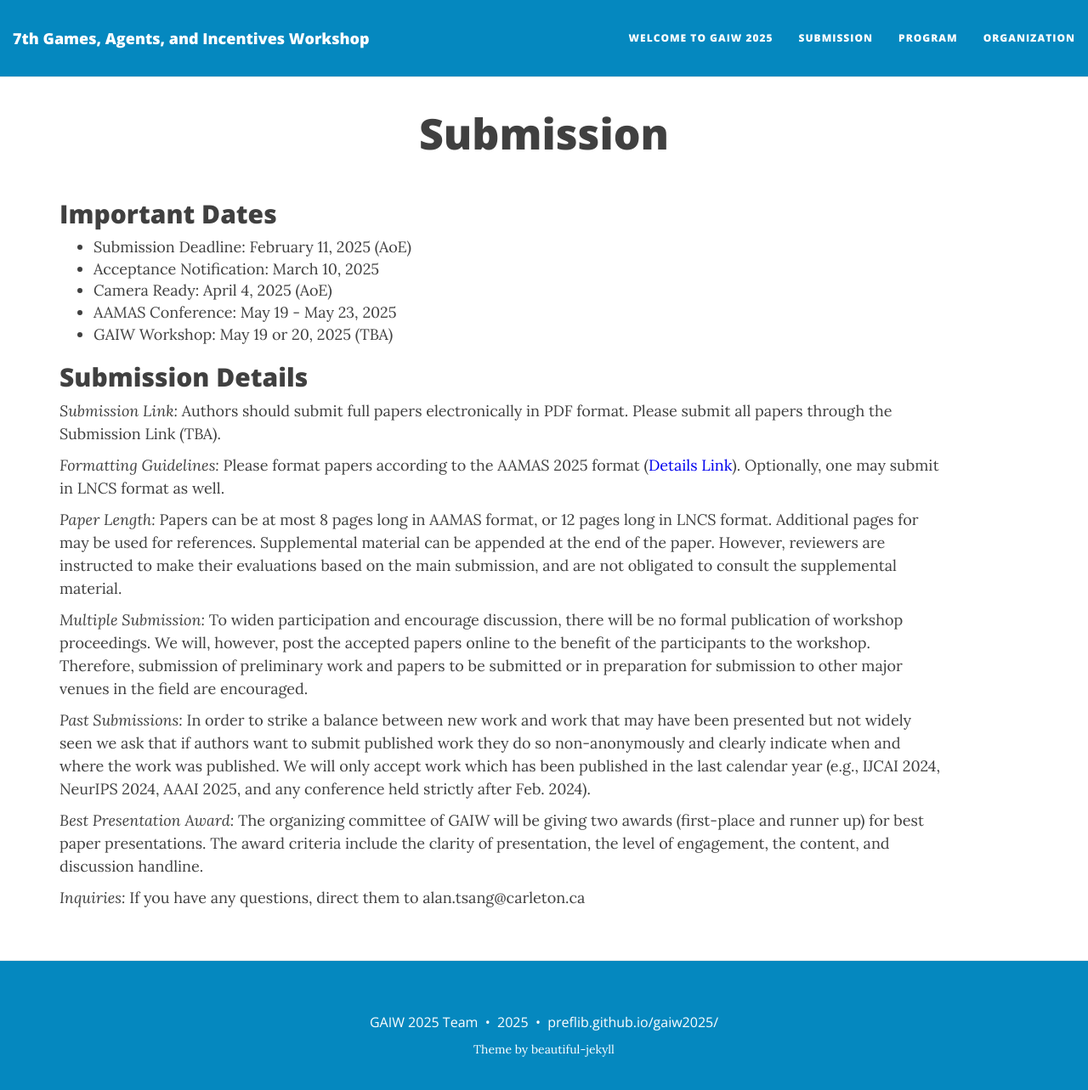
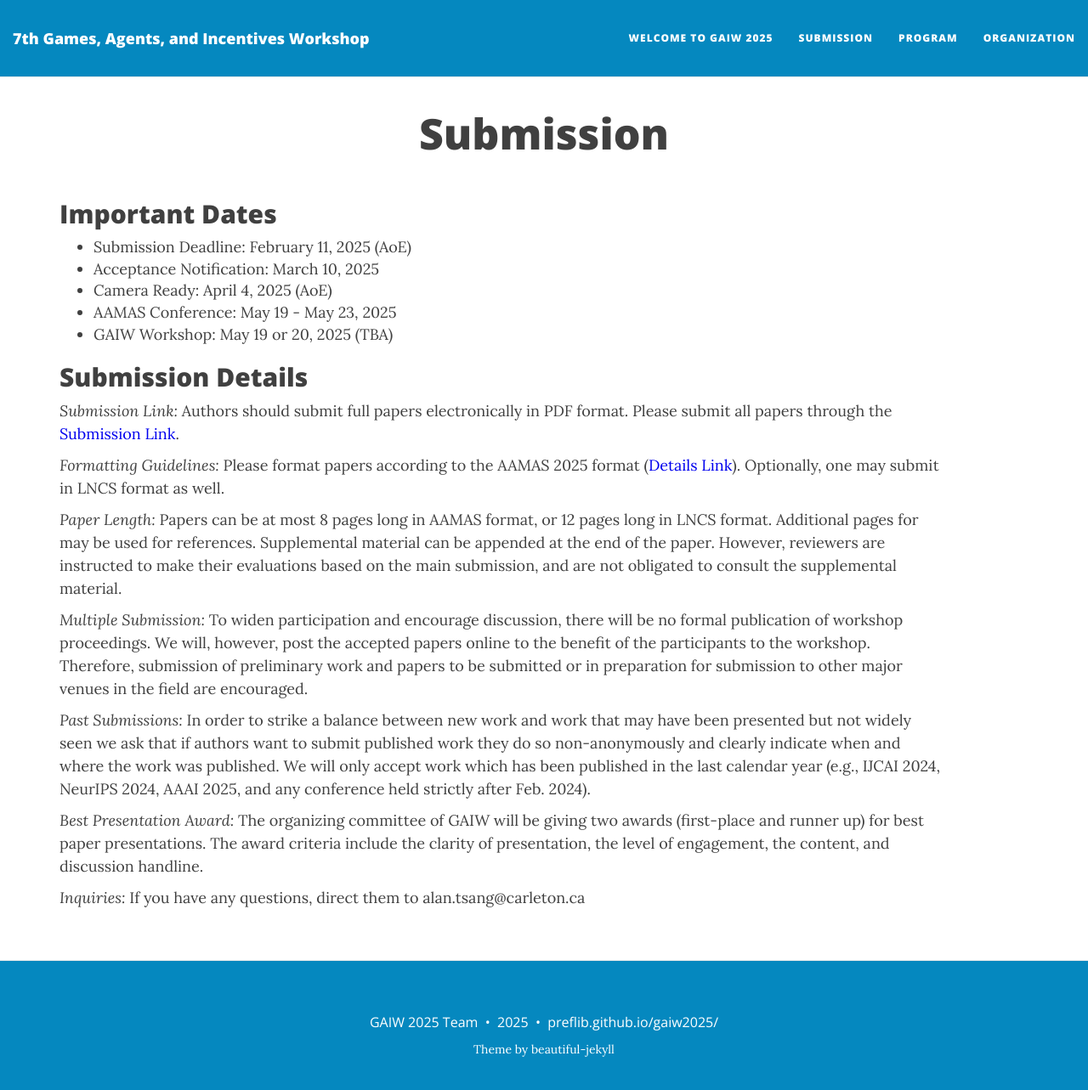
Before and after one commit to PrefLib/gaiw2025, a Jekyll site: the page built from submission.md, in a window 1280 px wide and 1296 px high. Shown: the top 1283 px of the window at 85% size. Built offline with Jekyll 4.4.1, drawn with Linux system fonts in a browser that asks for light colours; nearby versions of some CDN libraries.

Commit message:
Update submission.md

```diff
--- a/submission.md
+++ b/submission.md
@@ -40,7 +40,7 @@ Please use the following command if you are using the AAMAS format from the webs
 
 
 ## Submission Details
-*Submission Link:* Authors should submit full papers electronically in PDF format. Please submit all papers through the Submission Link (TBA).
+*Submission Link:* Authors should submit full papers electronically in PDF format. Please submit all papers through the [Submission Link](https://openreview.net/group?id=ifaamas.org/AAMAS/2025/Workshop/GAIW#tab-your-consoles).
 
 *Formatting Guidelines:* Please format papers according to the AAMAS 2025 format ([Details Link](https://aamas2025.org/index.php/conference/calls/submission-instructions-main-technical-track/)). Optionally, one may submit in LNCS format as well.
 
```
